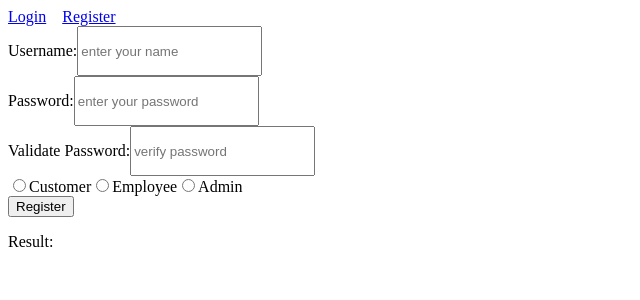
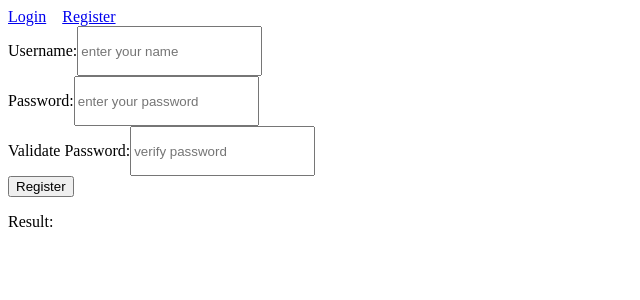
Before and after one commit to JoelSFar/CS3750, a React (Create React App) app in the folder frontend/: page /reg in a window 1280 px wide. Shown: the top 300 px of the page, without its empty margins (0-640 px from the left). Built offline with nearby package versions, Linux system fonts and the light colour scheme.

Commit message:
fixed register page regex, added $

```diff
--- a/frontend/src/components/home.js
+++ b/frontend/src/components/home.js
@@ -10,7 +10,7 @@ function AccountInfo({ name, balance }) {
     return (
         <div className='AccountInfo'>
             <h2>{name}</h2>
-            <p>Balance: {balance}</p>
+            <p>Balance: ${balance}</p>
         </div>
     );
 }
--- a/frontend/src/components/register.js
+++ b/frontend/src/components/register.js
@@ -3,20 +3,23 @@ import { useNavigate } from "react-router";
 import "./popUp.css";
 
 export default function Register() {
-    // 0-9 one number, and a letter, 6 = 6length
-    const passwordRegex = /^(?=.*[0-9])(?=.*[a-zA-Z]).{6}$/;
+    // At least one lowercase alphabet i.e. [a-z]
+    // At least one uppercase alphabet i.e. [A-Z]
+    // At least one Numeric digit i.e. [0-9]
+    // At least one special character i.e. [‘@’, ‘$’, ‘.’, ‘#’, ‘!’, ‘%’, ‘*’, ‘?’, ‘&’, ‘^’]
+    // Also, the total length must be in the range [8-15]
+    // https://www.geeksforgeeks.org/javascript-program-to-validate-password-using-regular-expressions/
+    // const passwordRegex =  /^(?=.*[a-z])(?=.*[A-Z])(?=.*\d)(?=.*[@.#$!%*?&^])[A-Za-z\d@.#$!%*?&]{8,15}$/;
+
+    const passwordRegex = /^(?=.*[A-Za-z])(?=.*\d)[A-Za-z\d@.#$!%*?&]{3,15}$/;
 
     const [name, setName] = useState('');
     const [password1, setPassword1] = useState('');
     const [password2, setPassword2] = useState('');
     const [res, setRes] = useState('');
-    // Initialize state to store selected radio button value
-    const [role, setRole] = useState('');
 
-    // Function to update state based on which radio button is selected
-    const handleRoleChange = (event) => {
-        setRole(event.target.value);
-    };
+
+
 
 
     const navigate = useNavigate();
@@ -32,10 +35,6 @@ export default function Register() {
             alert("passwords dont match");
             return;
         }
-        if (!role) {
-            alert("select a role");
-            return;
-        }
 
         const response = await fetch("http://localhost:5001/register", {
             credentials: 'include',
@@ -46,7 +45,6 @@ export default function Register() {
             body: JSON.stringify({
                 userName: name,
                 password: password1,
-                role: role,
             }),
         }).catch(error => {
             window.alert(error);
@@ -88,16 +86,6 @@ export default function Register() {
                     </div>
                 </div>
                 <div>
-                    <div>
-                    <input type="radio" id="customer" name="fav_language" value="customer" onChange={handleRoleChange} />
-                    <label htmlFor="customer">Customer</label>
-                    <input type="radio" id="employee" name="fav_language" value="employee" onChange={handleRoleChange} />
-                    <label htmlFor="employee">Employee</label>
-                    <input type="radio" id="admin" name="fav_language" value="admin" onChange={handleRoleChange} />
-                    <label htmlFor="admin">Admin</label>
-                    </div>
-                </div>
-                <div>
                     <button type="submit">Register</button>
                 </div>
             </form>
```
